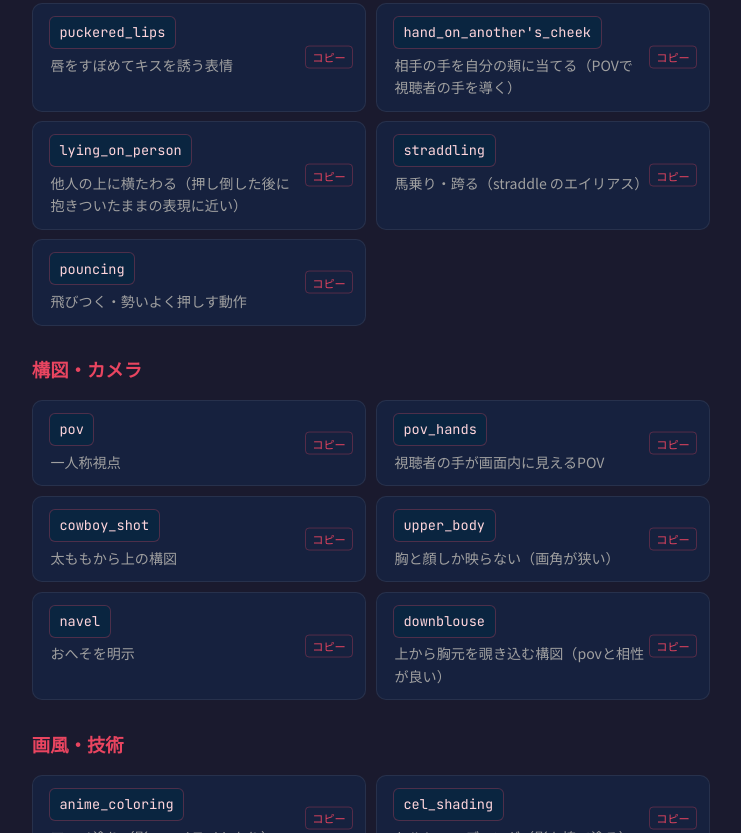
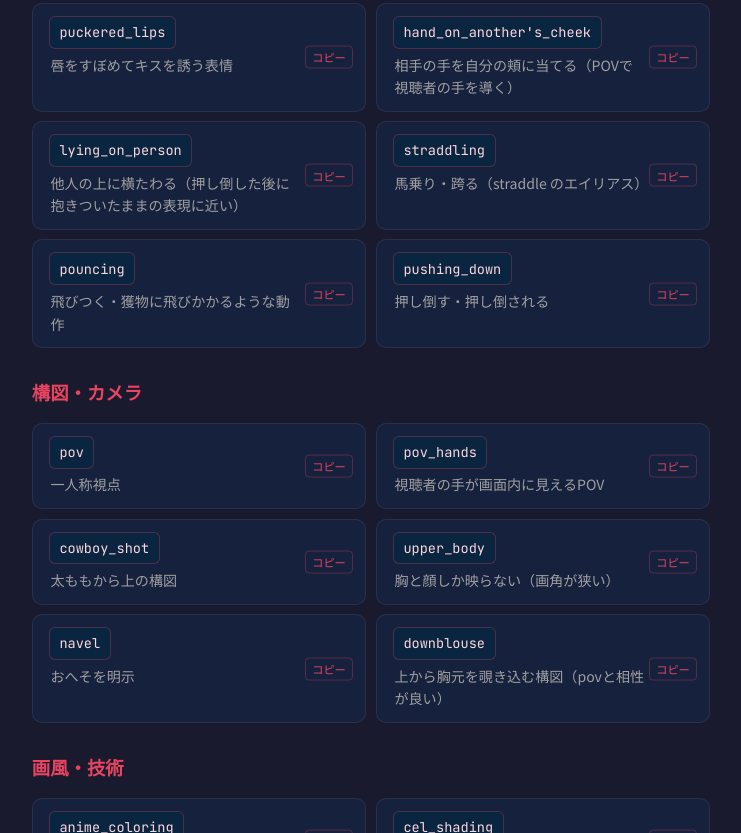
Before and after one commit to ta1-totoro/danbooru-tag-guide, a plain HTML site: page index.html in a window 1280 px wide. Shown: the part 11167-12000 px from the top of the page, without its empty margins (269-1010 px from the left). Drawn offline with Linux system fonts and the light colour scheme.

Commit message:
Add files via upload

```diff
--- a/index.html
+++ b/index.html
@@ -1280,7 +1280,11 @@ anime_coloring, cel_shading, thick_lineart</textarea>
     </div>
     <div class="dict-card">
       <span class="tag" data-tag="pouncing">pouncing</span>
-      <span class="meaning">飛びつく・勢いよく押しす動作</span>
+      <span class="meaning">飛びつく・獲物に飛びかかるような動作</span>
+    </div>
+    <div class="dict-card">
+      <span class="tag" data-tag="pushing_down">pushing_down</span>
+      <span class="meaning">押し倒す・押し倒される</span>
     </div>
   </div>
 
```
